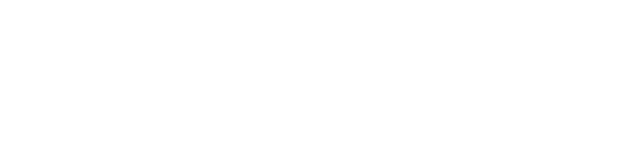
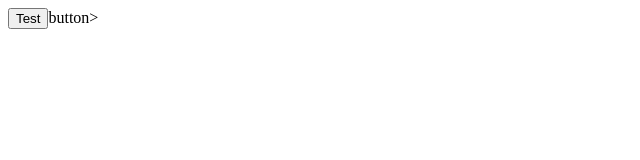
Before and after one commit to maseian/maseian.github.io, a plain HTML site: page index.html in a window 1280 px wide. Shown: the whole page, without its empty margins (0-640 px from the left). Drawn offline with Linux system fonts and the light colour scheme.

Commit message:
Update index.html

```diff
--- a/index.html
+++ b/index.html
@@ -5,6 +5,6 @@
   <link rel="stylesheet" href="styles.css">
 </head>
 <body>
-
+  <button type="button">Test</button>button>
 </body>
 </html>
```
